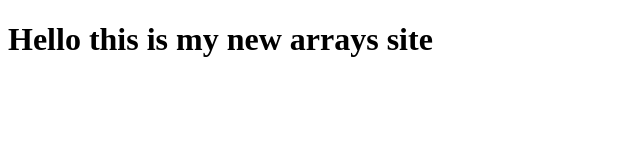
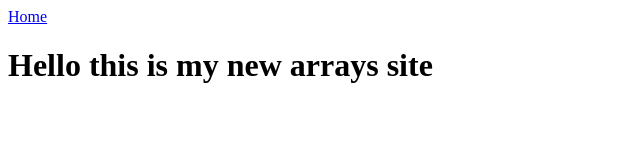
Before and after one commit to tmk789/Github-Portfolio, a plain HTML site: page arrays.html in a window 1280 px wide. Shown: the whole page, without its empty margins (0-640 px from the left). Drawn offline with Linux system fonts and the light colour scheme.

Commit message:
added a nav bar to arrays.html to go back home and //prompt

```diff
--- a/arrays.html
+++ b/arrays.html
@@ -13,8 +13,12 @@
 
 
 <body>
+    <nav>
+        <a href="index.html">Home</a>
+    </nav>
 
-<h1>Hello this is my new arrays site </h1>
+    <h1>Hello this is my new arrays site </h1>
+
 
 
 
--- a/newjs.js
+++ b/newjs.js
@@ -7,11 +7,11 @@ Date: 1/17/2024
 
 let number = 230;
 let number1 = number * 134;
-var req = prompt("Please enter something");
+//var req = prompt("Please enter something");
 
 
 
-console.log("This is what you entered: " + req + " and is stored in req");
+//console.log("This is what you entered: " + req + " and is stored in req");
 
 console.log("this is the number: " + number1 + " and is stored in number1");
 
```
